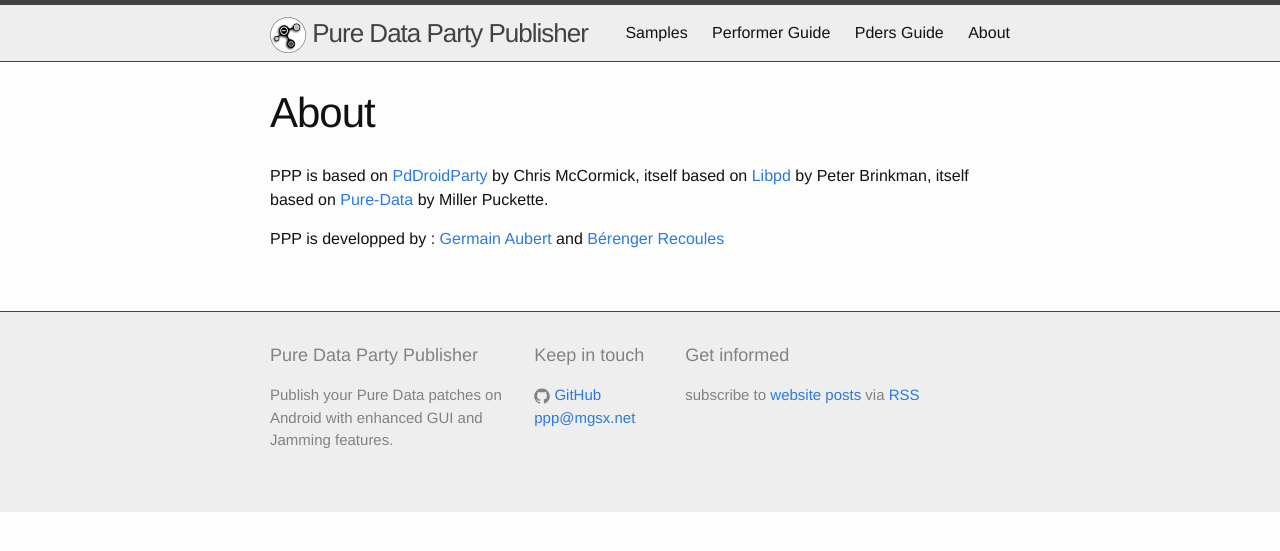
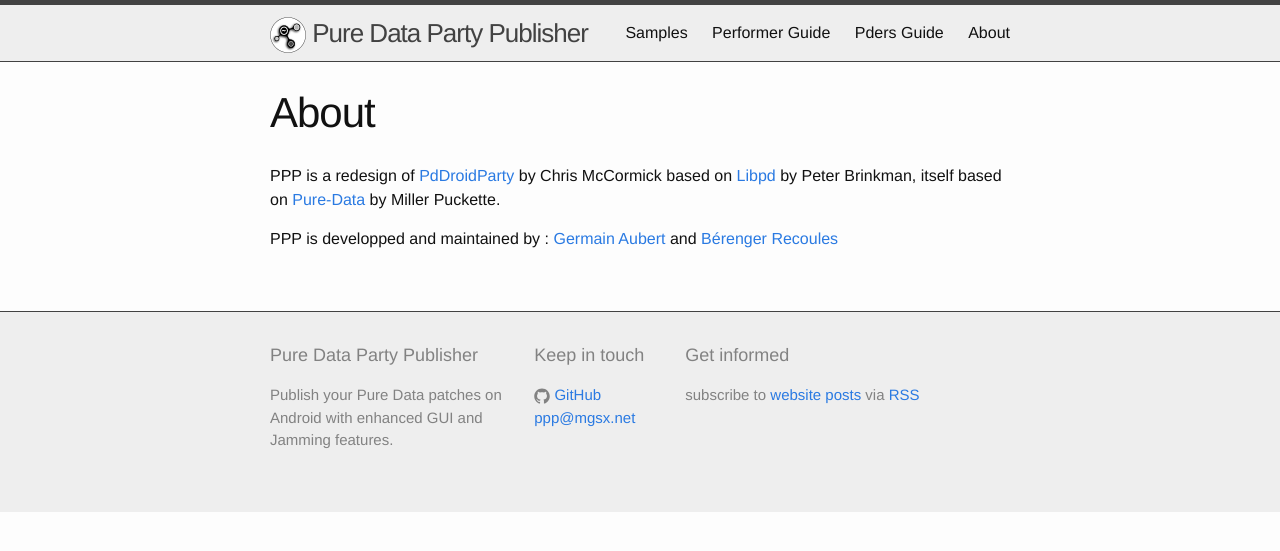
Before and after one commit to b2renger/PdDroidPublisher, a Jekyll site: the page built from about.md, in a window 1280 px wide. Shown: the top 551 px of the page. Built offline with Jekyll 4.4.1, drawn with Linux system fonts in a browser that asks for light colours.

Commit message:
change about contents a bit

```diff
--- a/about.md
+++ b/about.md
@@ -3,6 +3,6 @@
 title: About
 permalink: /about/
 ---
-PPP is based on <a href="http://droidparty.net/">PdDroidParty</a> by Chris McCormick, itself based on  <a href="https://github.com/libpd">Libpd</a> by Peter Brinkman, itself based on <a href="http://puredata.info/">Pure-Data</a> by Miller Puckette.
+PPP is a redesign of <a href="http://droidparty.net/">PdDroidParty</a> by Chris McCormick based on  <a href="https://github.com/libpd">Libpd</a> by Peter Brinkman, itself based on <a href="http://puredata.info/">Pure-Data</a> by Miller Puckette.
 
-PPP is developped by : <a href="http://www.mgsx.net/">Germain Aubert</a> and <a href="http://b2renger.github.io/">Bérenger Recoules</a>
+PPP is developped and maintained by : <a href="http://www.mgsx.net/">Germain Aubert</a> and <a href="http://b2renger.github.io/">Bérenger Recoules</a>
```
